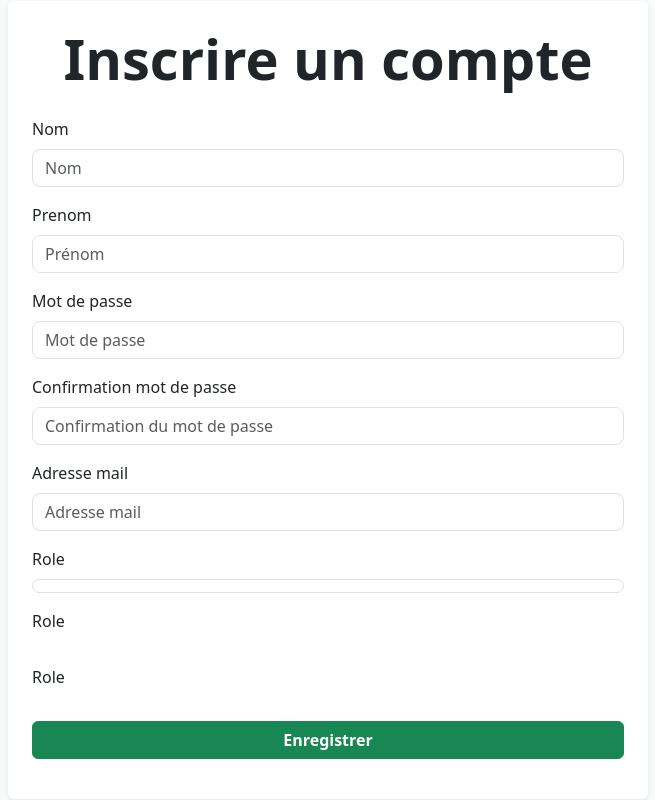
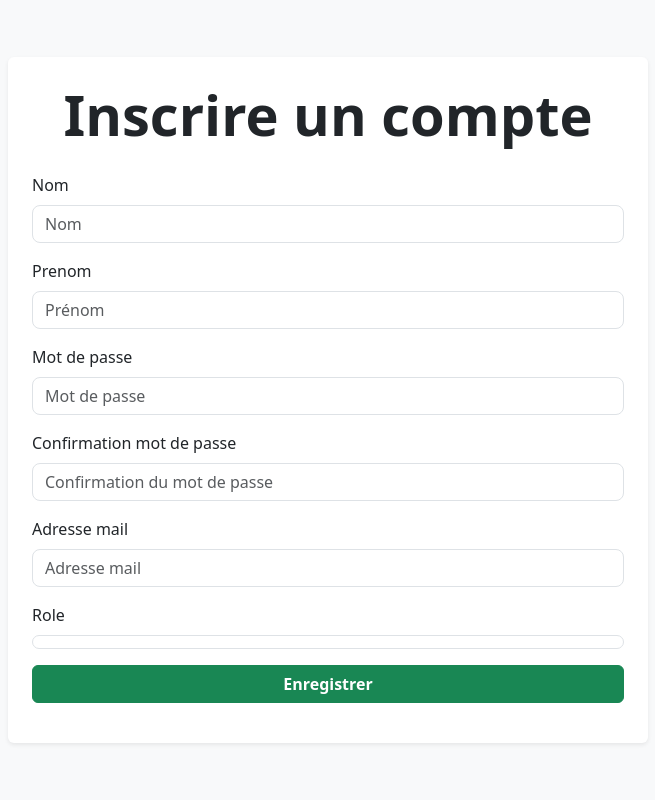
Before and after one commit to KillianCARRAT/SAE_WEB_BD, a Flask app: page /signin in a window 1280 px wide. Shown: the whole page, without its empty margins (312-967 px from the left). Run offline with Flask 3, Linux system fonts and the light colour scheme; data that the repository does not hold is empty; some libraries are stand-ins or nearby versions.

Commit message:
Resolve conflict

```diff
--- a/src/templates/signin.html
+++ b/src/templates/signin.html
@@ -1,5 +1,6 @@
 <!DOCTYPE html>
 <html lang="en">
+
 <head>
     {% block head %}
     <meta charset="utf-8" />
@@ -40,7 +41,8 @@
 
             <div class="mb-3">
                 {{ form.confirmation_mot_de_passe.label(class="form-label") }}
-                {{ form.confirmation_mot_de_passe(size=50, placeholder="Confirmation du mot de passe", class="form-control rounded-3") }}
+                {{ form.confirmation_mot_de_passe(size=50, placeholder="Confirmation du mot de passe",
+                class="form-control rounded-3") }}
             </div>
 
             <div class="mb-3">
@@ -52,14 +54,12 @@
                 {{ form.role.label(class="form-label") }}
                 {{ form.role(class="form-control rounded-3", style="list-style-type: none;") }}
             </div>
-            <div class="color_white mb-3 form-group">{{ form.role.label(class= "aucun mb-3") }} {{ form.role()}}</div>
-            <div class="{% if not (current_user.is_authenticated and current_user.is_admin()) %}hidden{% endif %}">
-                {{ form.role.label(class="mb-3") }} {{ form.role(class="rounded-3") }}
-            </div>
+
             <div class="d-flex justify-content-center mb-3">
                 <button class="btn btn-success fw-bolder w-100" type="submit">Enregistrer</button>
             </div>
         </form>
     </div>
 </body>
+
 </html>
```
Lines whose indentation alone changed are shown as unchanged.
